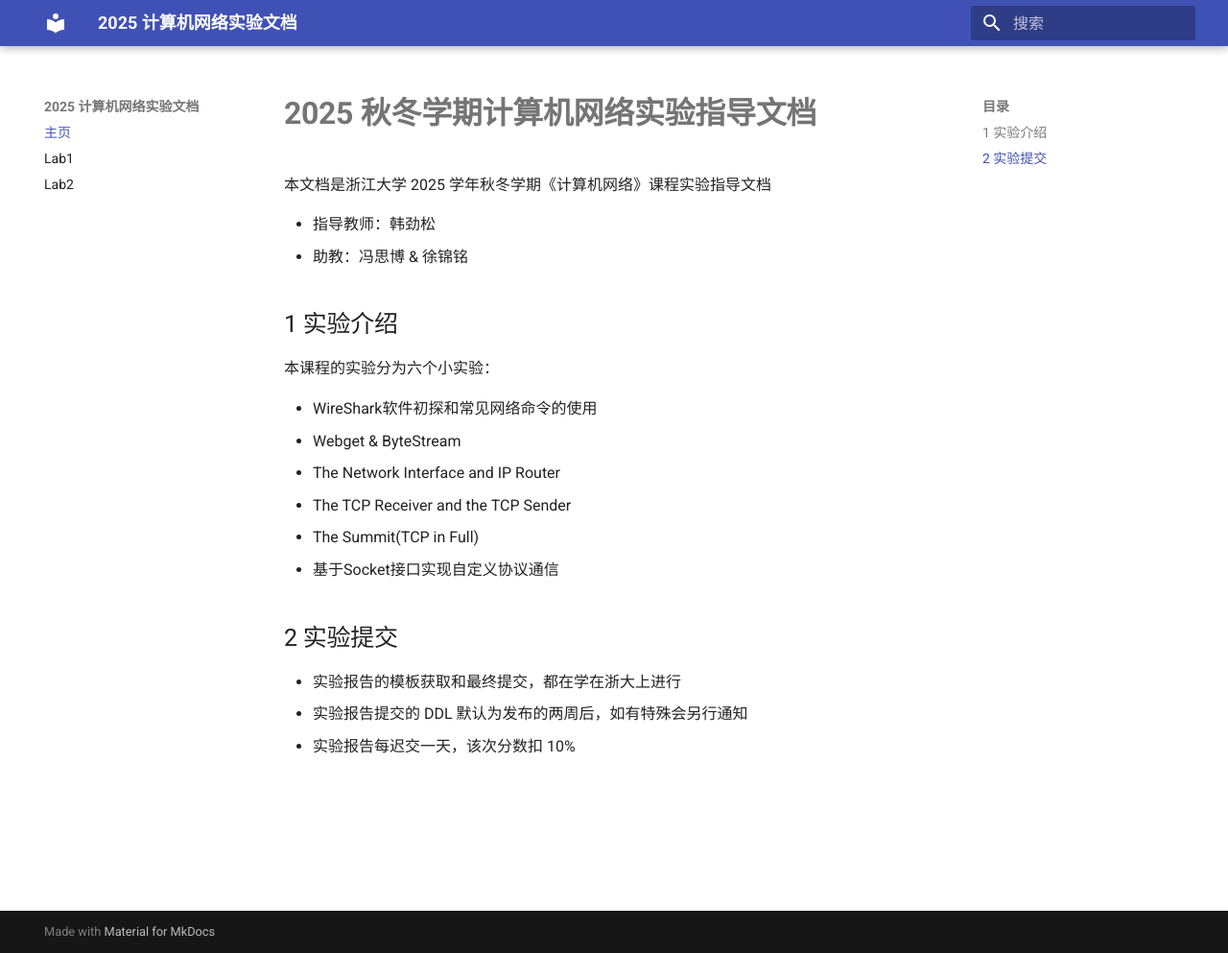
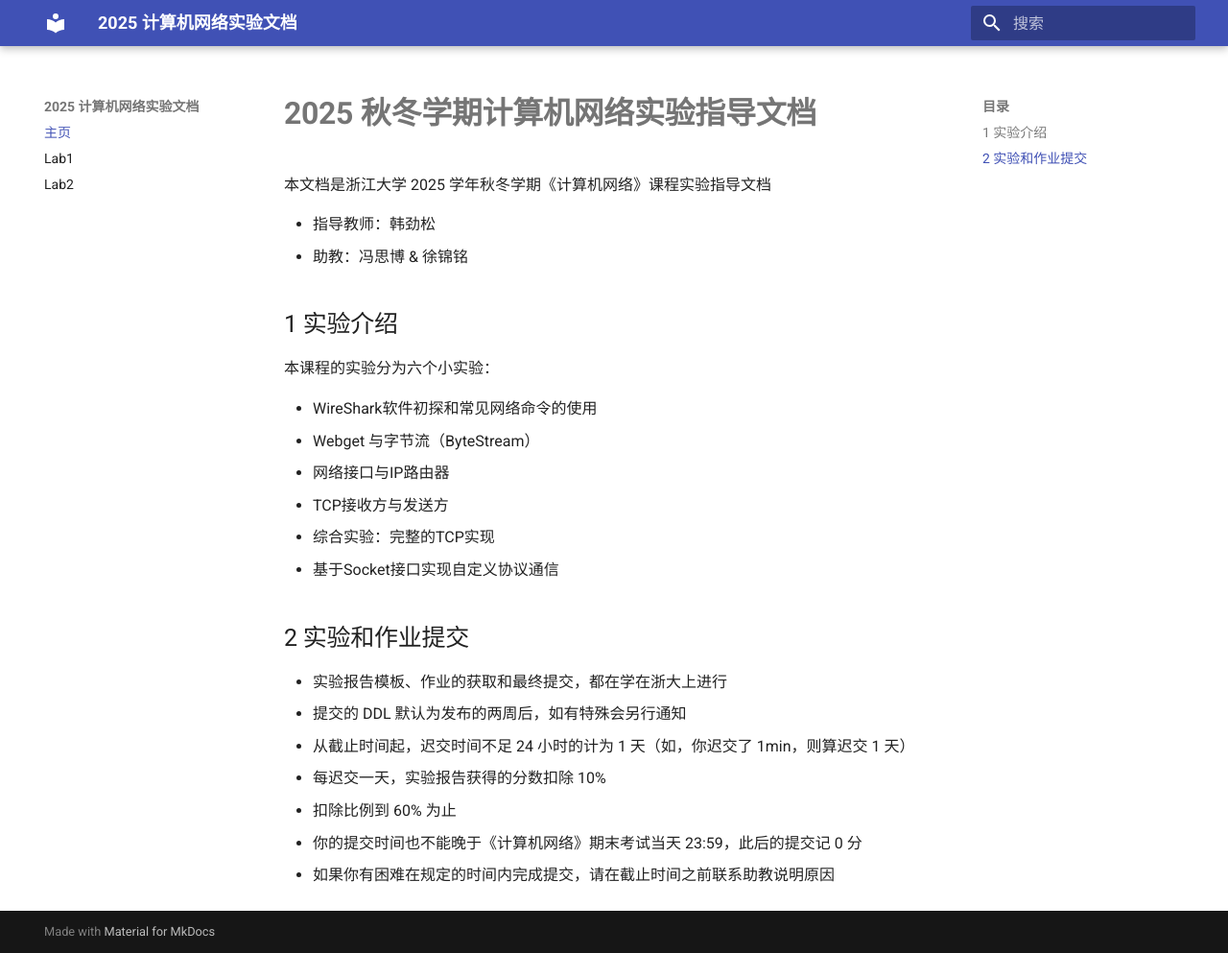
Before and after one commit to Xujinming1/2025netlab, an MkDocs documentation site: the page built from docs/index.md, in a window 1280 px wide and 993 px high. Shown: the whole window at 96% size. Built offline with MkDocs 1.6.1 and Material for MkDocs 9.7.7, drawn with Linux system fonts in a browser that asks for light colours.

Commit message:
add explanation for submit and update names of experiments

```diff
--- a/docs/index.md
+++ b/docs/index.md
@@ -10,14 +10,18 @@
 本课程的实验分为六个小实验：
 
 - WireShark软件初探和常见网络命令的使用
-- Webget & ByteStream
-- The Network Interface and IP Router
-- The TCP Receiver and the TCP Sender
-- The Summit(TCP in Full)
+- Webget 与字节流（ByteStream）
+- 网络接口与IP路由器
+- TCP接收方与发送方
+- 综合实验：完整的TCP实现
 - 基于Socket接口实现自定义协议通信
 
-## 2 实验提交
+## 2 实验和作业提交
 
-- 实验报告的模板获取和最终提交，都在学在浙大上进行
-- 实验报告提交的 DDL 默认为发布的两周后，如有特殊会另行通知
-- 实验报告每迟交一天，该次分数扣 10%
+- 实验报告模板、作业的获取和最终提交，都在学在浙大上进行
+- 提交的 DDL 默认为发布的两周后，如有特殊会另行通知
+- 从截止时间起，迟交时间不足 24 小时的计为 1 天（如，你迟交了 1min，则算迟交 1 天）
+  - 每迟交一天，实验报告获得的分数扣除 10%
+  - 扣除比例到 60% 为止
+  - 你的提交时间也不能晚于《计算机网络》期末考试当天 23:59，此后的提交记 0 分
+  - 如果你有困难在规定的时间内完成提交，请在截止时间之前联系助教说明原因
```
Also changed, not shown: docs/lab2.md (+1 -1 lines).
